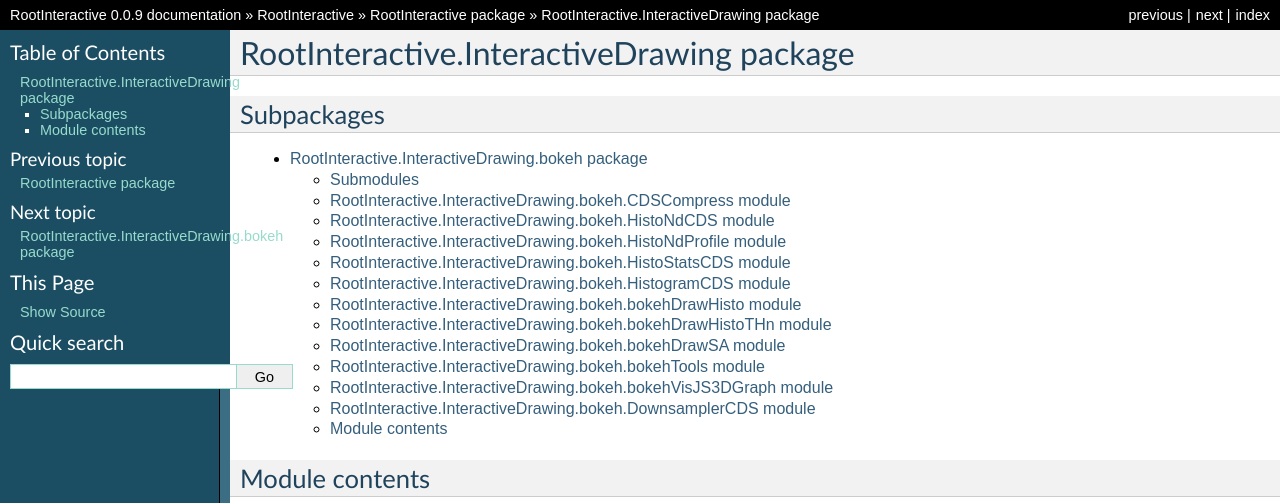
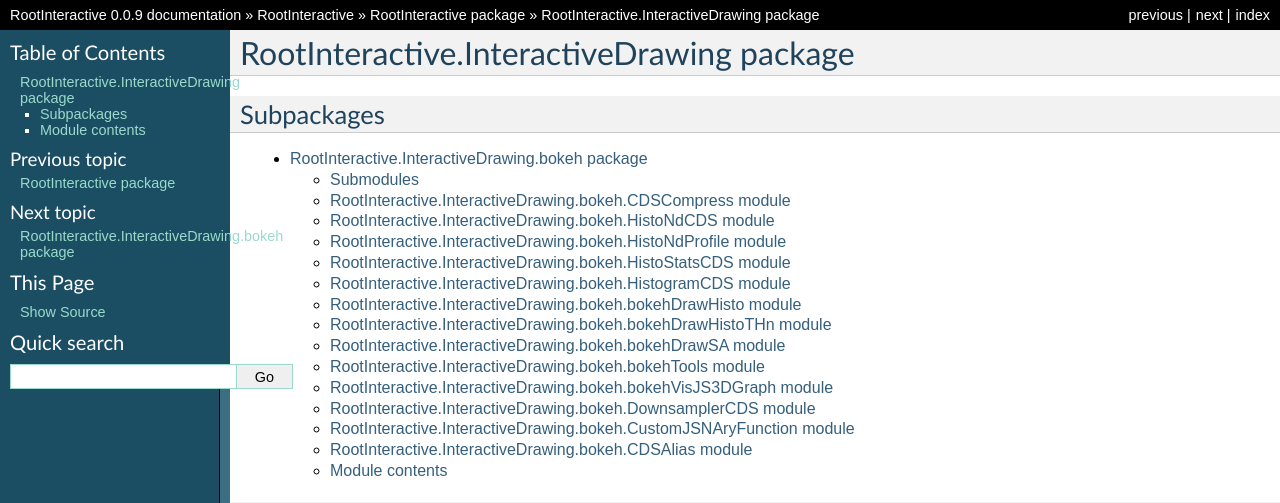
Before and after one commit to miranov25/RootInteractive, a Sphinx documentation site: the page built from docs/source/RootInteractive.InteractiveDrawing.rst, in a window 1280 px wide, cut to the strip 0-503 px from the top of the page. Built offline with Sphinx 7.4.7, drawn with Linux system fonts in a browser that asks for light colours.

Commit message:
Added the two new bokeh models to documentation

```diff
--- a/docs/source/RootInteractive.InteractiveDrawing.bokeh.rst
+++ b/docs/source/RootInteractive.InteractiveDrawing.bokeh.rst
@@ -103,6 +103,25 @@ RootInteractive.InteractiveDrawing.bokeh.DownsamplerCDS module
    :show-inheritance:
    :private-members:
 
+RootInteractive.InteractiveDrawing.bokeh.CustomJSNAryFunction module
+-----------------------------------------------------------------
+
+.. automodule:: RootInteractive.InteractiveDrawing.bokeh.CustomJSNAryFunction
+   :members:
+   :undoc-members:
+   :show-inheritance:
+   :private-members:
+
+RootInteractive.InteractiveDrawing.bokeh.CDSAlias module
+-----------------------------------------------------------------
+
+.. automodule:: RootInteractive.InteractiveDrawing.bokeh.CDSAlias
+   :members:
+   :undoc-members:
+   :show-inheritance:
+   :private-members:
+
+
 Module contents
 ---------------
 
```
